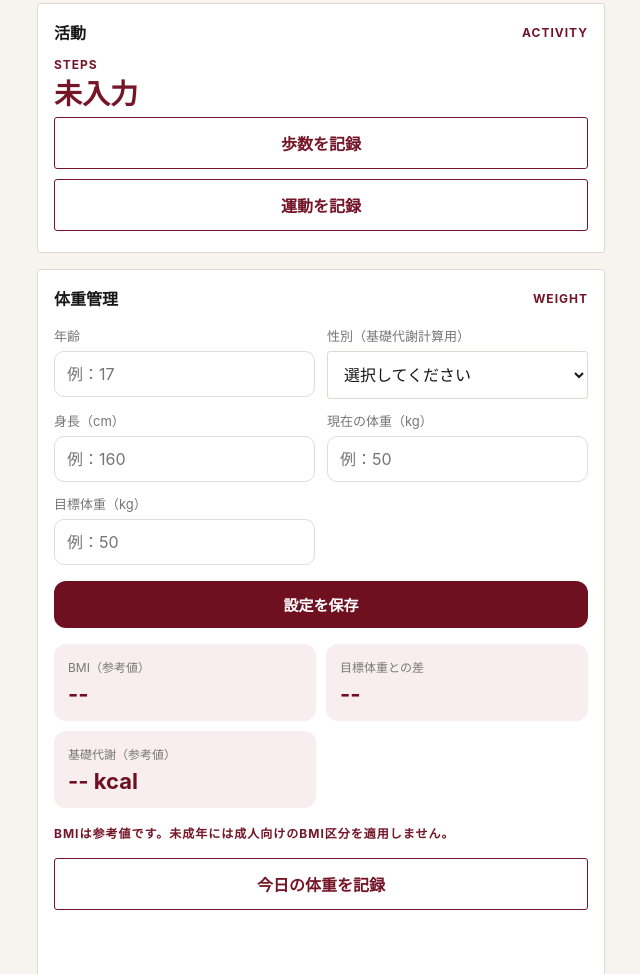
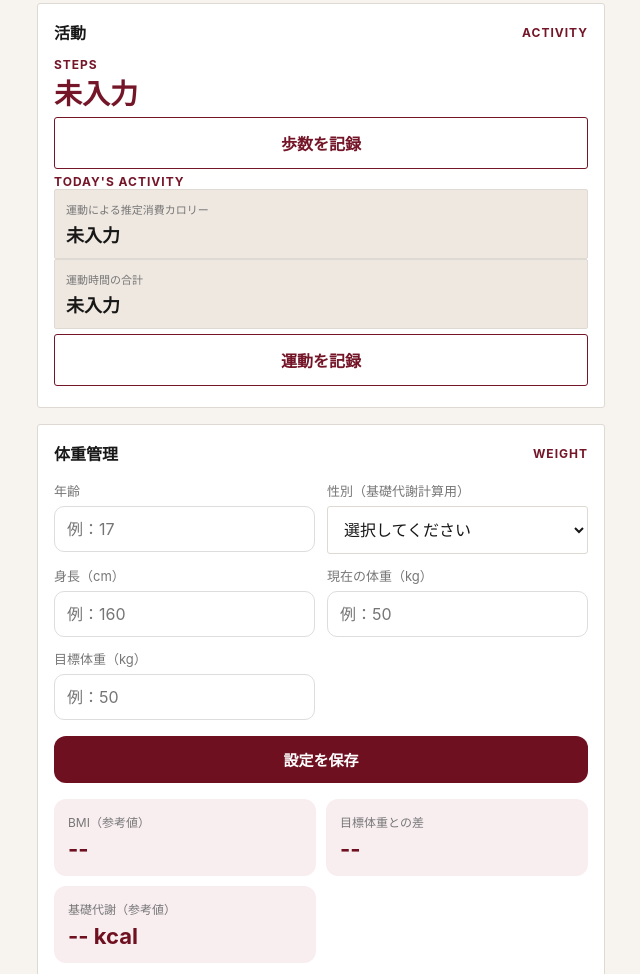
Before and after one commit to neko0507p-arch/meal-management, a plain HTML site: page index.html in a window 1280 px wide. Shown: the part 1979-2953 px from the top of the page, without its empty margins (319-959 px from the left). Drawn offline with Linux system fonts and the light colour scheme.

Commit message:
運動の消費カロリーと時間の合計表示を追加

```diff
--- a/index.html
+++ b/index.html
@@ -691,6 +691,17 @@
         </button>
 
         <div id="activitiesList"></div>
+        <div class="activity-summary">
+  <div class="section-label">TODAY'S ACTIVITY</div>
+  <div class="nutrition">
+    <div class="nutrition-label">運動による推定消費カロリー</div>
+    <div class="nutrition-value" id="exerciseKcalTotal">未入力</div>
+  </div>
+  <div class="nutrition">
+    <div class="nutrition-label">運動時間の合計</div>
+    <div class="nutrition-value" id="exerciseMinutesTotal">未入力</div>
+  </div>
+</div>
 
         <button class="outline-button" onclick="showExerciseForm()">
           運動を記録
@@ -1579,6 +1590,26 @@ function renderActivities() {
   const container = document.getElementById("activitiesList");
 
   container.innerHTML = "";
+    // 運動の合計を計算
+  const exerciseKcalTotal = day.exercises.reduce(
+    (sum, exercise) => sum + (Number(exercise.kcal) || 0),
+    0
+  );
+
+  const exerciseMinutesTotal = day.exercises.reduce(
+    (sum, exercise) => sum + (Number(exercise.minutes) || 0),
+    0
+  );
+
+  document.getElementById("exerciseKcalTotal").textContent =
+    day.exercises.length > 0
+      ? Math.round(exerciseKcalTotal) + " kcal"
+      : "未入力";
+
+  document.getElementById("exerciseMinutesTotal").textContent =
+    day.exercises.length > 0
+      ? exerciseMinutesTotal + " 分"
+      : "未入力";
 
   if (day.exercises.length > 0) {
 
```
